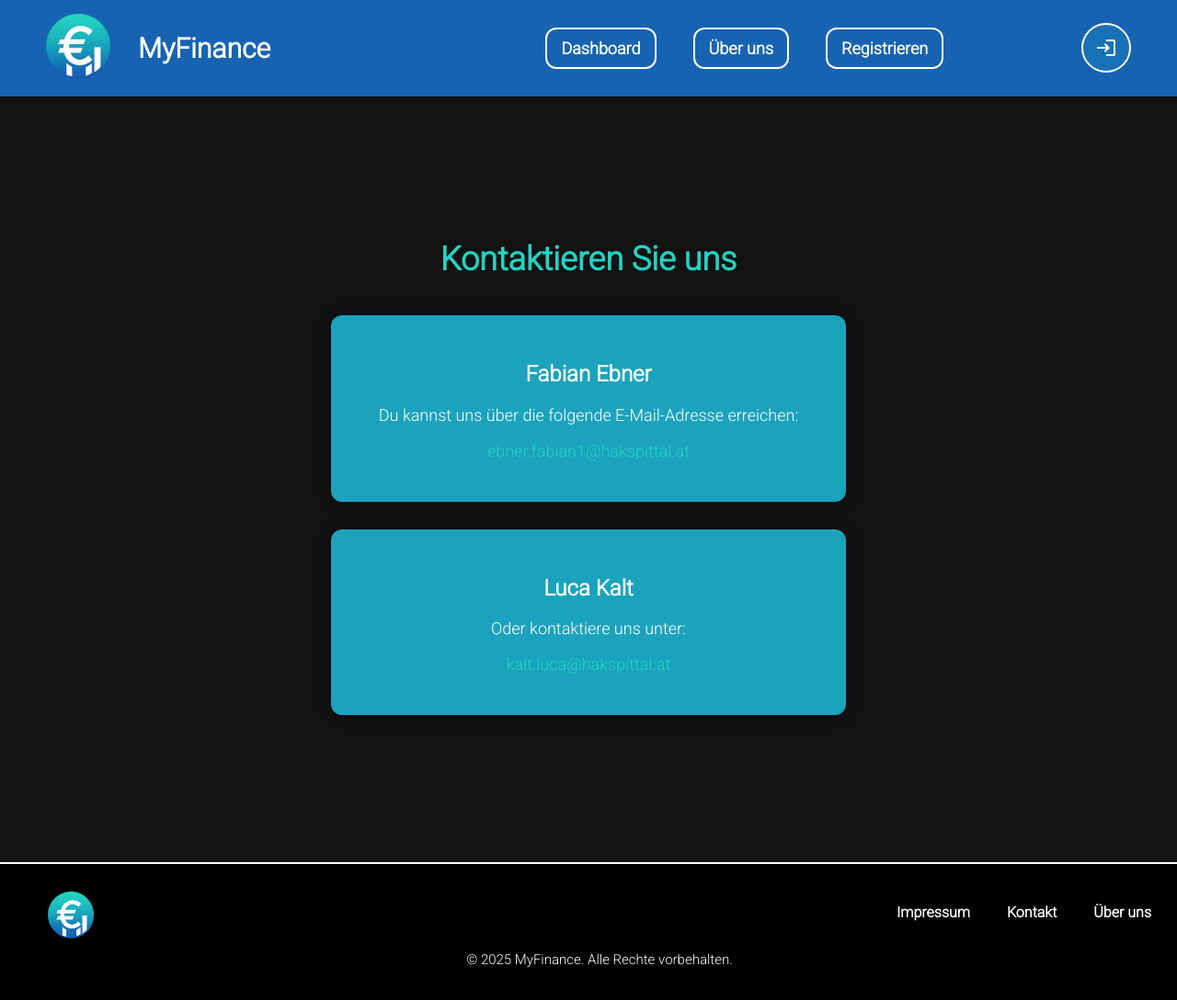
After one commit to xAballon/MyFinance, a PHP site: page /kontakt.php in a window 1280 px wide. The commit adds this page. Shown: the whole page at 92% size. Run offline with PHP 8.4, Linux system fonts and the light colour scheme.

Commit message:
Verbesserung aller Seiten mit CSS (UI) + Login/Logout Funktion realisiert + Weiter Seiten funktional gemacht (about, kontakt, ...) + header und footer zu php geändert

```diff
--- a/footer.html
+++ b/footer.php
@@ -5,19 +5,19 @@
     <meta charset="UTF-8">
     <meta name="viewport" content="width=device-width, initial-scale=1.0">
     <title>MyFinance - Footer</title>
-    <link rel="stylesheet" href="style.css">
 </head>
 
 <body>
+    <div class="spacer"></div>
     <footer class="footer">
         <div class="footer-content">
             <div class="footer-logo">
-                <img src="images/MyFinance_Logo.png" alt="Logo_MyFinance">
+                <img src="../images/MyFinance_Logo.png" alt="Logo_MyFinance">
             </div>
             <div class="footer-links">
-                <a href="#">Impressum</a>
-                <a href="#">Kontakt</a>
-                <a href="#">Über uns</a>
+                <a href="../impressum.php">Impressum</a>
+                <a href="../kontakt.php">Kontakt</a>
+                <a href="../about.php">Über uns</a>
             </div>
         </div>
         <p class="footer-text">© 2025 MyFinance. Alle Rechte vorbehalten.</p>
--- /dev/null
+++ b/header.php
@@ -0,0 +1,76 @@
+<?php
+session_start();
+
+// Prüfen, ob der Benutzer eingeloggt ist
+$isLoggedIn = isset($_SESSION['user_id']);
+?>
+
+<!DOCTYPE html>
+<html lang="de">
+<head>
+    <meta charset="UTF-8">
+    <meta name="viewport" content="width=device-width, initial-scale=1.0">
+    <title>MyFinance - Header</title>
+    <link rel="stylesheet" href="../style.css">
+
+    <link href="https://fonts.googleapis.com/icon?family=Material+Icons+Outlined" rel="stylesheet">
+
+</head>
+<body>
+    <div class="header">
+        <div class="logo-container">
+            <a href="../index.php" class="logo"><img src="../images/MyFinance_Logo.png" alt="Logo_MyFinance"></a>
+            <span class="logo-text">MyFinance</span>
+        </div>
+        <div class="nav-links">
+            <a href="../dashboard.php">Dashboard</a>
+            <a href="../about.php">Über uns</a>
+            <a href="../login/login.php">Registrieren</a>
+        </div>
+
+        <!-- Profil-Icon mit Dropdown-Menü -->
+        <div class="profile-dropdown">
+            <div class="profile-icon" onclick="toggleDropdown()">
+            <?php if ($isLoggedIn): ?>
+                    <!-- Icon für eingeloggte Benutzer -->
+                    <span class="material-icons-outlined">person</span>
+                <?php else: ?>
+                    <!-- Standard-Icon für nicht eingeloggte Benutzer -->
+                    <span class="material-icons-outlined">login</span>
+
+                <?php endif; ?>
+            </div>
+            </div>
+            <div class="dropdown-content" id="dropdownMenu">
+                <?php if ($isLoggedIn): ?>
+                    <!-- Wenn eingeloggt -->
+                    <a href="../profile.php">Profil</a>
+                    <a href="../login/logout.php">Ausloggen</a>
+                <?php else: ?>
+                    <!-- Wenn nicht eingeloggt -->
+                    <a href="../login/login.php">Login</a>
+                <?php endif; ?>
+            </div>
+        </div>
+    </div>
+    <div class="spacer"></div>
+
+    <script>
+        // Funktion zum Umschalten des Dropdowns
+        function toggleDropdown() {
+            const dropdownMenu = document.getElementById('dropdownMenu');
+            dropdownMenu.classList.toggle('show');
+        }
+
+        // Schließen des Dropdowns, wenn man außerhalb klickt
+        window.onclick = function(event) {
+            if (!event.target.matches('.profile-icon')) {
+                const dropdownMenu = document.getElementById('dropdownMenu');
+                if (dropdownMenu.classList.contains('show')) {
+                    dropdownMenu.classList.remove('show');
+                }
+            }
+        }
+    </script>
+</body>
+</html>
--- /dev/null
+++ b/kontakt.php
@@ -0,0 +1,40 @@
+<!DOCTYPE html>
+<html lang="de">
+<head>
+    <meta charset="UTF-8">
+    <meta name="viewport" content="width=device-width, initial-scale=1.0">
+    <title>MyFinance | Kontakt</title>
+    <link rel="stylesheet" href="style.css">
+    <link rel="icon" href="../images/favicon.ico" type="image/x-icon">
+</head>
+<body>
+
+</body>
+</html>
+<header>
+    <?php include "header.php"; ?>
+</header>
+
+<main>
+        <h1>Kontaktieren Sie uns</h1>
+
+        <!-- Kontaktinformationen -->
+        <div class="kontakt-info">
+            <div class="email-box">
+                <h2>Fabian Ebner</h2>
+                <p>Du kannst uns über die folgende E-Mail-Adresse erreichen:</p>
+                <p><a href="mailto:ebner.fabian1@hakspittal.at" class="myf-link">ebner.fabian1@hakspittal.at</a></p>
+            </div>
+
+            <div class="email-box">
+                <h2>Luca Kalt</h2>
+                <p>Oder kontaktiere uns unter:</p>
+                <p><a href="mailto:kalt.luca@hakspittal.at" class="myf-link">kalt.luca@hakspittal.at</a></p>
+            </div>
+        </div>
+    </main>
+
+    <footer>
+        <?php include "footer.php"; ?>
+    </footer>
+    </html>
--- a/login/verify.php
+++ b/login/verify.php
@@ -38,7 +38,7 @@ if ($_SERVER['REQUEST_METHOD'] === 'POST') {
         } else {
             echo "Ungültige Anmeldedaten.<br> <a href='login.php'>Zurück zum Login</a>";
         }
-        $_SESSION['user_id'] = $user['uid'];
+
     } else {
         die("Fehler bei den Anmeldedaten ist Aufgetreten!<br><br><a href='login.php'>Zurück zum Login</a>");
     }
--- a/style.css
+++ b/style.css
@@ -9,23 +9,93 @@ body{
     overflow-x: hidden;
 }
 
+/*Links stylen*/
+a.myf-link {
+    color: #24D1C2;
+    text-decoration: none;
+    font-weight: 500;
+    border-bottom: 1px solid transparent;
+    transition: all 0.2s ease-in-out;
+    padding: 2px 2px;
+}
+
+a.myf-link:hover {
+    color: #1BA3BD;
+    border-bottom: 1px solid #1BA3BD;
+    text-shadow: 0 0 3px rgba(27, 163, 189, 0.5);
+}
+
+
 /*Header styles*/
 .header {
-    margin: 0;
     background-color: #1763B2;
     display: flex;
     align-items: center;
     justify-content: space-between;
     padding: 15px 50px;
     border-bottom: 2px solid #000000;
-    position: fixed;
-    width: 100%;
-    top: 0;
-    left: 0;
-    z-index: 1000;
-    box-sizing: border-box;
-    height: 90px;
+    position: relative;
 }
+
+/* Profile Dropdown Container */
+.profile-dropdown {
+    position: relative;
+}
+
+.profile-icon span {
+    pointer-events: none;
+}
+
+.profile-icon {
+    width: 50px;
+    height: 50px;
+
+    border: 2px solid #FFFFFF;
+    border-radius: 50%;
+    display: flex;
+    align-items: center;
+    justify-content: center;
+    cursor: pointer;
+    font-size: 24px;
+    flex-shrink: 0;
+    background: #1ba2bd3b;
+}
+
+.profile-icon:hover {
+    background: #1BA3BD;
+}
+
+/* Dropdown-Menu */
+.dropdown-content {
+    display: none;
+    position: absolute;
+    right: 0;
+    background-color: #1BA3BD;
+    min-width: 160px;
+    z-index: 1;
+    border-radius: 8px;
+    box-shadow: 0px 8px 16px rgba(0, 0, 0, 0.2);
+    padding: 10px 0;
+}
+
+.dropdown-content a {
+    color: #FFFFFF;
+    padding: 12px 16px;
+    text-decoration: none;
+    display: block;
+    font-weight: bold;
+}
+
+.dropdown-content a:hover {
+    background-color: #24D1C2;
+}
+
+/* Dropdown anzeigen */
+.show {
+    display: block;
+}
+
+
 .spacer {
     height: 90px;
 }
@@ -126,15 +196,6 @@ body{
 }
 
 /* Index.php Style */
-
-body {
-    background-color: #121212;
-    color: #FFFFFF;
-    font-family: Arial, sans-serif;
-    margin: 0;
-    padding: 0;
-    overflow-x: hidden;
-}
 main {
     padding: 40px 20px;
     max-width: 1200px;
@@ -228,3 +289,141 @@ main {
     left: 0;
     color: #24D1C2;
 }
+
+/* impressum.php Style*/
+main {
+    max-width: 900px;
+    margin: auto;
+    padding: 40px 20px;
+    animation: fadeIn 1s ease-out;
+}
+h1 {
+    font-size: 36px;
+    color: #24D1C2;
+    margin-bottom: 20px;
+    text-align: center;
+}
+.impressum-box {
+    background-color: #1BA3BD;
+    padding: 30px;
+    border-radius: 12px;
+    box-shadow: 0 0 15px #00000055;
+    animation: slideUp 0.8s ease-out;
+}
+.impressum-box p {
+    font-size: 18px;
+    line-height: 1.6;
+    color: #000000;
+    margin: 15px 0;
+}
+@keyframes fadeIn {
+    from { opacity: 0; }
+    to { opacity: 1; }
+}
+@keyframes slideUp {
+    from { transform: translateY(30px); opacity: 0; }
+    to { transform: translateY(0); opacity: 1; }
+}
+
+/*login.php Style*/
+.login-container {
+    max-width: 600px;
+    margin: 120px auto;
+    background-color: #1763B2;
+    padding: 40px;
+    border-radius: 15px;
+    box-shadow: 0 0 20px rgba(36, 209, 194, 0.5);
+    animation: fadeIn 1s ease-in-out;
+}
+
+.login-container h2 {
+    text-align: center;
+    color: #FFFFFF;
+    margin-bottom: 20px;
+}
+
+.login-container p {
+    text-align: center;
+    margin-bottom: 30px;
+}
+
+.login-form-table {
+    width: 100%;
+    margin-bottom: 20px;
+}
+
+.login-form-table td {
+    padding: 10px;
+}
+
+.login-form-table label {
+    font-weight: bold;
+}
+
+.login-input {
+    width: 100%;
+    padding: 10px;
+    border: 2px solid #24D1C2;
+    border-radius: 8px;
+    background-color: #ffffff;
+    color: #000000;
+}
+
+.login-submit {
+    background-color: #24D1C2;
+    color: #000000;
+    font-weight: bold;
+    padding: 12px 20px;
+    border: none;
+    border-radius: 8px;
+    width: 100%;
+    cursor: pointer;
+    transition: background-color 0.3s ease-in-out;
+}
+
+.login-submit:hover {
+    background-color: #1BA3BD;
+}
+
+@keyframes fadeIn {
+    from {
+        opacity: 0;
+        transform: translateY(30px);
+    }
+
+    to {
+        opacity: 1;
+        transform: translateY(0);
+    }
+}
+
+/*Kontakt.php Styles*/
+
+.kontakt-info {
+    display: flex;
+    flex-direction: column;
+    align-items: center;
+    margin-top: 40px;
+}
+
+.email-box {
+    background-color: #1BA3BD;
+    padding: 30px;
+    border-radius: 12px;
+    box-shadow: 0 0 15px #00000055;
+    margin-bottom: 30px;
+    text-align: center;
+    width: 100%;
+    max-width: 500px;
+}
+
+.email-box h2 {
+    color: #FFFFFF;
+    font-size: 24px;
+}
+
+.email-box p {
+    color: #FFFFFF;
+    font-size: 18px;
+    margin-bottom: 15px;
+}
```
Also changed, not shown: about.php (+7 -6 lines), header.html (deleted, +0 -23 lines), impressum.php (added, +40 -0 lines), index.php (+4 -4 lines), login/login.php (+56 -94 lines), misc/style.css (deleted, +0 -9 lines), images/favicon.ico (added).
